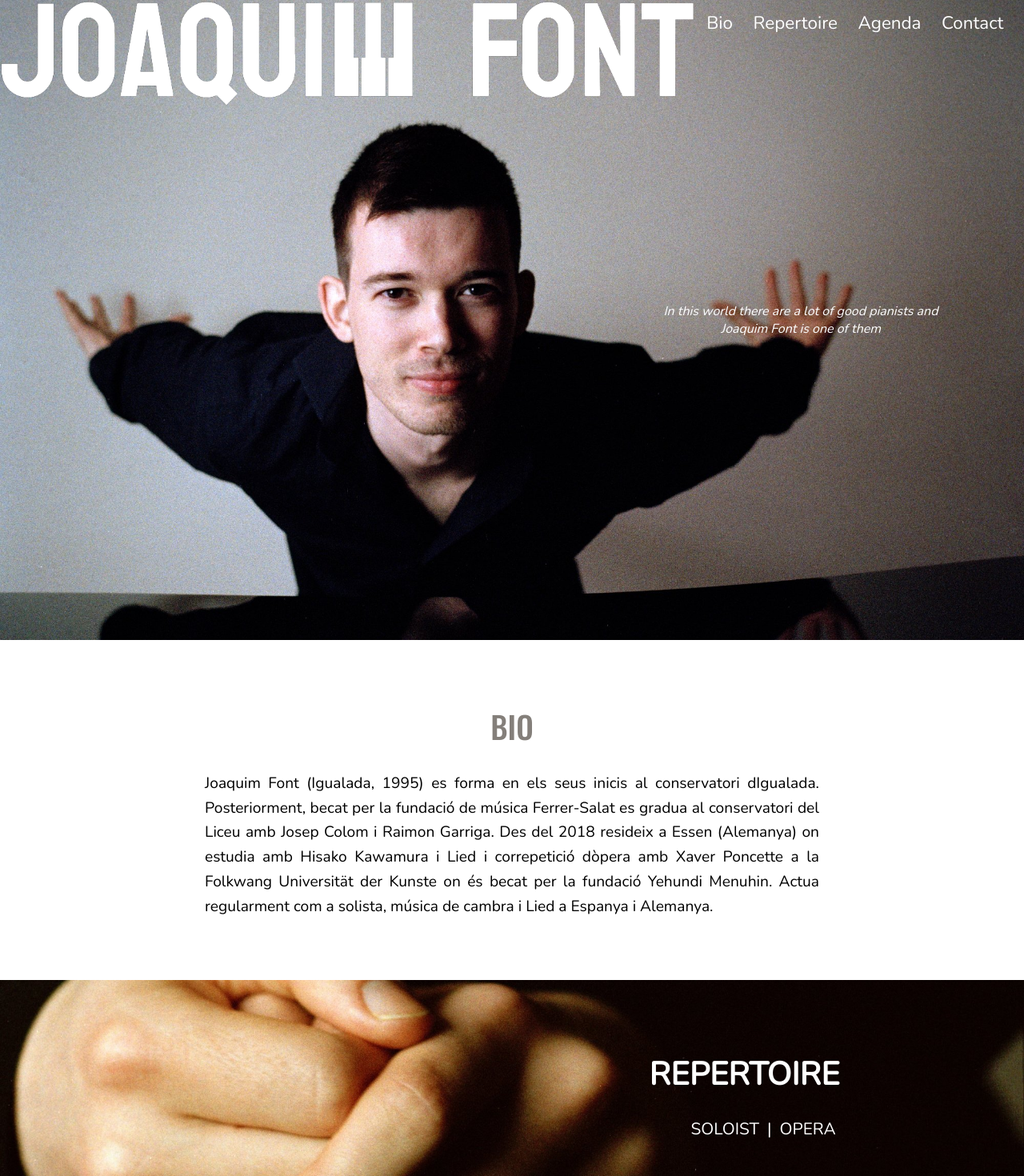
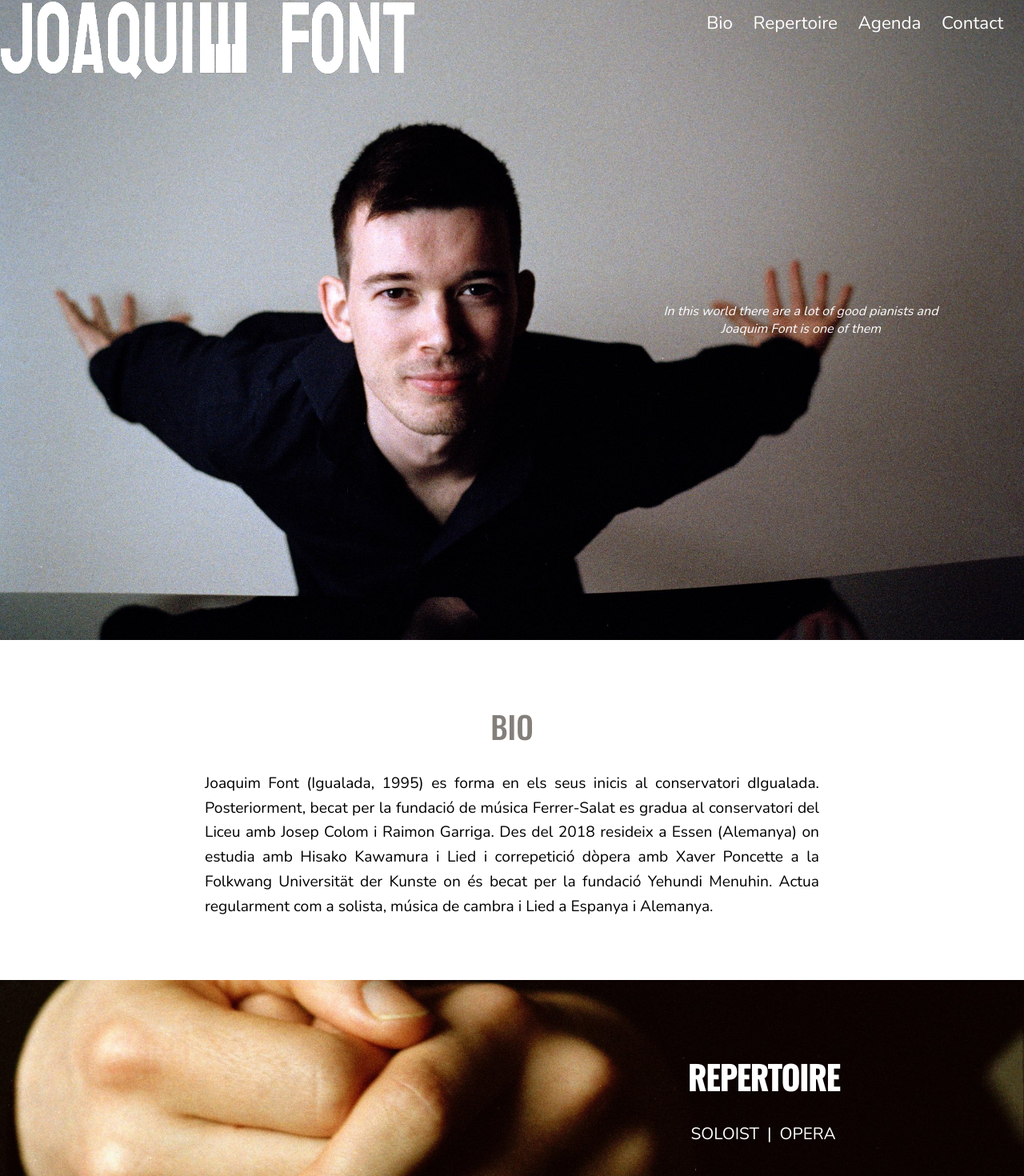
Before and after one commit to neusgp/jfont-site-next.js, a Next.js app: page / in a window 1280 px wide. Shown: the top 1470 px of the page at 80% size. Built offline with nearby package versions, Linux system fonts and the light colour scheme.

Commit message:
components, 404, css

```diff
--- a/components/navbar.js
+++ b/components/navbar.js
@@ -8,7 +8,12 @@ export default function Navbar() {
     return (
         <div className={styles.navbar}>
             <div className={styles.title}>
-                <Image className={styles.logo} src={logo} />
+                <Image
+                    className={styles.logo}
+                    src={logo}
+                    width={520}
+                    height={100}
+                />
                 <div className={styles.social} />
                 {/*               <a href="https://www.instagram.com/joaquimfont/">
                     <i className="fa-brands fa-instagram"></i>
--- a/components/repertoire.js
+++ b/components/repertoire.js
@@ -31,7 +31,7 @@ export default function Repertoire() {
     }, [tab]);
     return (
         <div id="repertoire" className={styles.repertoire}>
-            <h1>REPERTOIRE</h1>
+            <h1 className={styles.title}>REPERTOIRE</h1>
             <div className={styles.tabs}>
                 <p id="1" onClick={changeTab}>
                     SOLOIST
--- a/pages/index.js
+++ b/pages/index.js
@@ -26,6 +26,10 @@ export default function Home() {
         }
     }, [asPath]);
     return (
+        <>
+            <Head>
+                <title>JOAQUIM FONT</title>
+            </Head>
             <div>
                 <Navbar />
                 <Welcome />
@@ -33,5 +37,6 @@ export default function Home() {
                 <Media />
                 <Repertoire />
             </div>
+        </>
     );
 }
--- a/styles/navbar.module.css
+++ b/styles/navbar.module.css
@@ -11,7 +11,7 @@
 }
 .logo {
     display: flex;
-    width: 30%;
+    width: 40%;
     margin-left: 0.8rem;
     margin-top: 0.8rem;
 }
--- a/styles/repertoire.module.css
+++ b/styles/repertoire.module.css
@@ -13,9 +13,10 @@
     padding: 5% 18% 0 0;
 }
 
-.repertoire h1 {
+.title {
     font-size: 2.5rem;
     color: white;
+    font-family: "Oswald", sans-serif;
 }
 
 .repertoire .tabs {
```
Also changed, not shown: pages/404.js (added, +27 -0 lines). Lines whose indentation alone changed are shown as unchanged.
